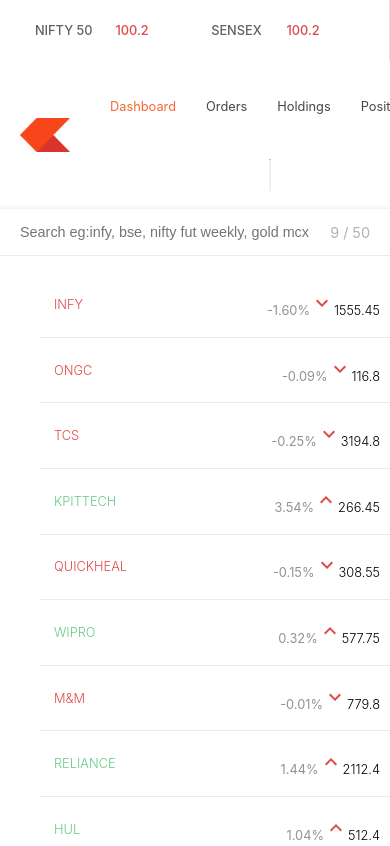
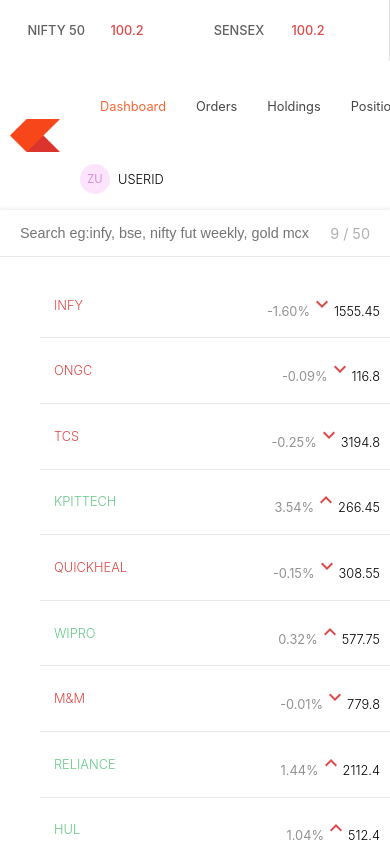
Before and after one commit to PriyaChandra29/Zerodha, a React app in the folder dashboard/: page /apps in a window 390 px wide. Shown: the top 846 px of the page. Built offline with nearby package versions, Linux system fonts and the light colour scheme.

Commit message:
fixing dashboard navbar

```diff
--- a/dashboard/src/index.css
+++ b/dashboard/src/index.css
@@ -866,9 +866,16 @@ hr {
   .menu-container {
     flex-basis: 100%;
     width: 100%;
+    padding: 10px;
   }
   .menus {
-    flex-wrap: wrap;
+    width: 100%;
+    flex-direction: column;
+    align-items: flex-start;
+    gap: 8px;
+  }
+  .menus hr{
+    display: none;
   }
   .menus ul {
     display: flex;
@@ -904,4 +911,7 @@ hr {
   .nifty, .sensex {
     flex-basis: 100%;
   }
+  .content {
+    flex-basis: 100%;
+  }
 }
```
